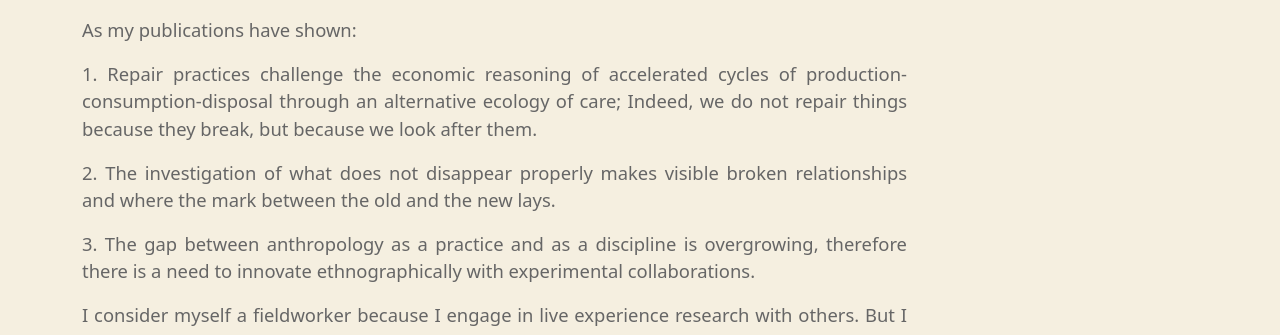
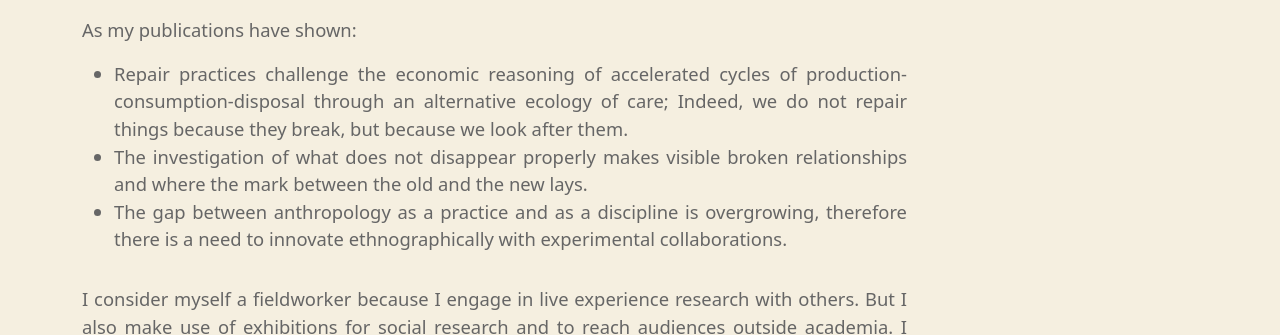
Before and after one commit to sangambash7/FranciscoMartinez, a React (Create React App) app: page /#/ in a window 1280 px wide. Shown: the part 367-702 px from the top of the page. Built offline with nearby package versions, Linux system fonts and the light colour scheme.

Commit message:
minor changes

```diff
--- a/src/Intro.js
+++ b/src/Intro.js
@@ -24,21 +24,27 @@ export default function Home() {
               </p>
               <p>As my publications have shown:</p>
               <p>
-                1. Repair practices challenge the economic reasoning of
-                accelerated cycles of production-consumption-disposal through an
-                alternative ecology of care; Indeed, we do not repair things
-                because they break, but because we look after them.
+                <ul>
+                  <li>
+                    Repair practices challenge the economic reasoning of
+                    accelerated cycles of production-consumption-disposal
+                    through an alternative ecology of care; Indeed, we do not
+                    repair things because they break, but because we look after
+                    them.
+                  </li>
+                  <li>
+                    The investigation of what does not disappear properly makes
+                    visible broken relationships and where the mark between the
+                    old and the new lays.
+                  </li>
+                  <li>
+                    The gap between anthropology as a practice and as a
+                    discipline is overgrowing, therefore there is a need to
+                    innovate ethnographically with experimental collaborations.
+                  </li>
+                </ul>
               </p>
-              <p>
-                2. The investigation of what does not disappear properly makes
-                visible broken relationships and where the mark between the old
-                and the new lays.
-              </p>
-              <p>
-                3. The gap between anthropology as a practice and as a
-                discipline is overgrowing, therefore there is a need to innovate
-                ethnographically with experimental collaborations.
-              </p>
+
               <p>
                 I consider myself a fieldworker because I engage in live
                 experience research with others. But I also make use of
--- a/src/index.css
+++ b/src/index.css
@@ -174,6 +174,7 @@ h5 {
   cursor: pointer;
   transition: border-color 0.3s ease, border-width 0.3s ease;
   border: 1px solid transparent;
+  padding: 0.5rem;
 }
 
 .publication:hover {
```
